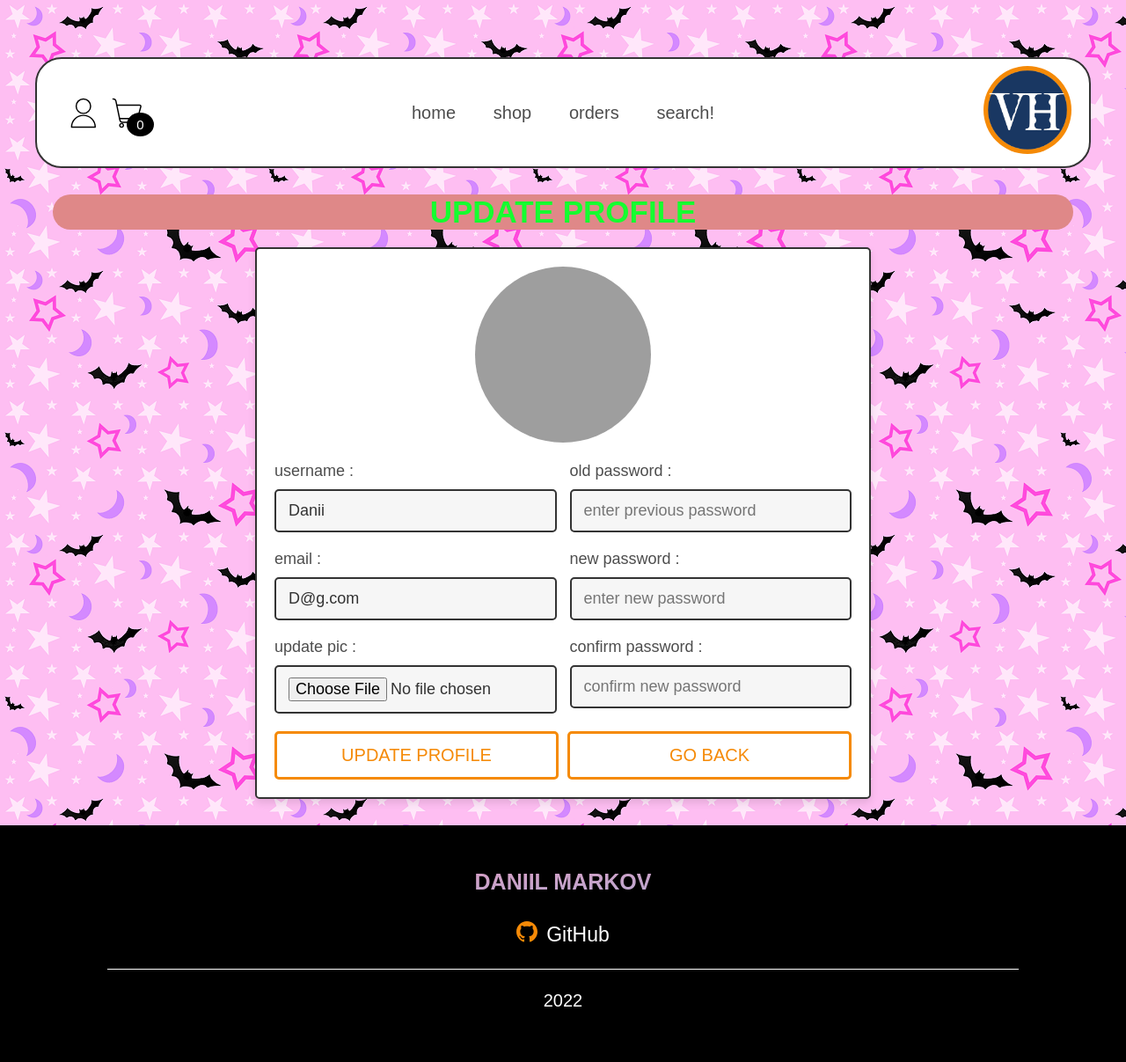
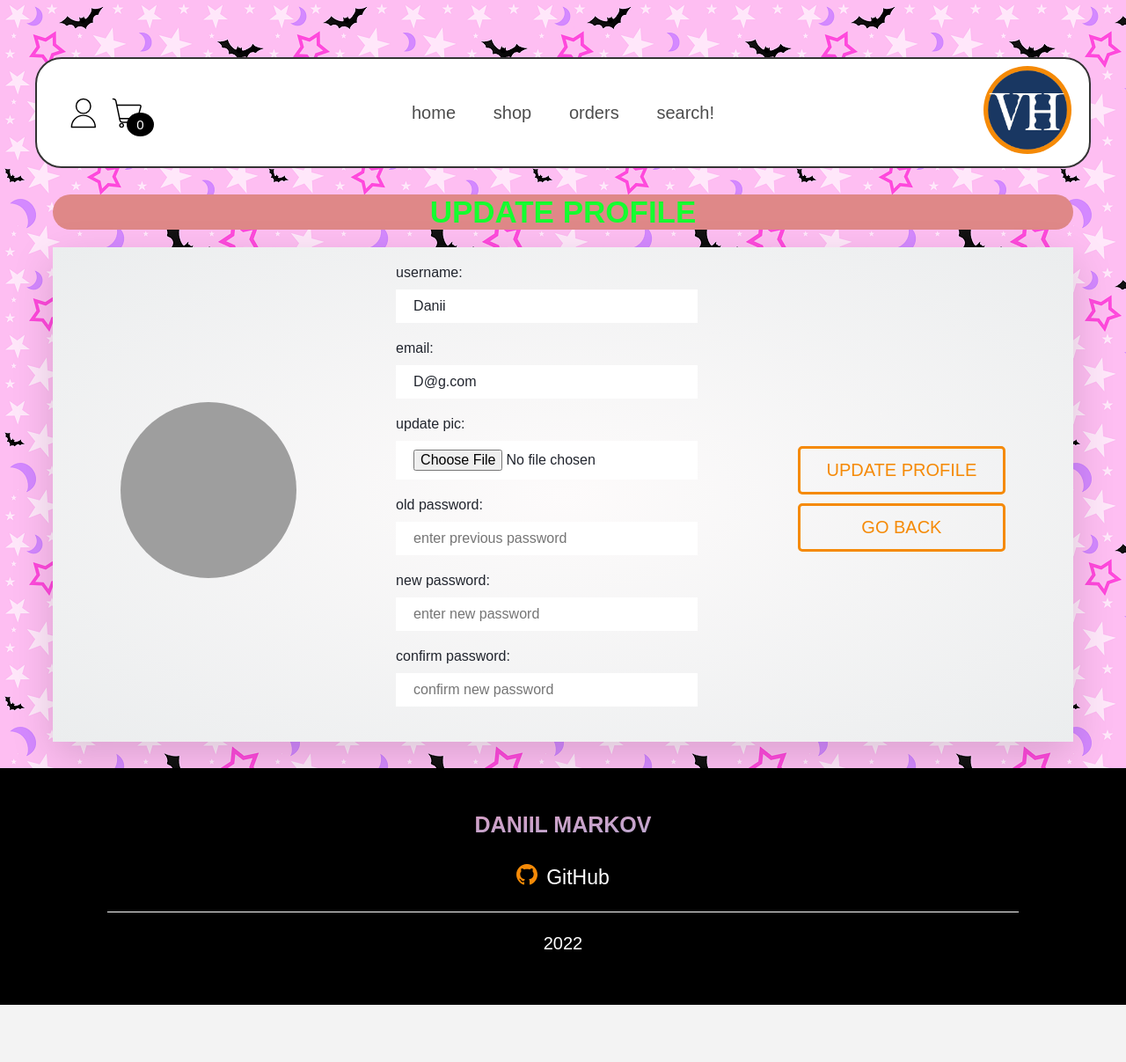
Before and after one commit to DanMarkov/VezGuevi, a PHP site: page /public/user_profile_update.php in a window 1280 px wide. Shown: the whole page at 88% size. After the commit the page ends 1142 px from the top, so only its background shows below. Run offline with PHP 8.4, Linux system fonts and the light colour scheme; a user stored in the database is signed in; data comes from the database, SQL or seed files in the repository; data that the repository does not hold is empty; some libraries are stand-ins or nearby versions; some web fonts are replaced; grey boxes are pictures that could not be loaded.

Commit message:
Updated UI

```diff
--- a/css/components.css
+++ b/css/components.css
@@ -255,12 +255,6 @@ li {
   transform: scaleX(1);
 }
 
-.flex-btn {
-  display: flex;
-  flex-wrap: wrap;
-  gap: 1rem;
-}
-
 .flex-btn > * {
   flex: 1;
 }
@@ -294,14 +288,8 @@ li {
   color: var(--black);
 }
 
-.message i {
-  font-size: 2.5rem;
-  cursor: pointer;
-  color: var(--red);
-}
-
-.message i:hover {
-  color: var(--black);
+.message .theme-icon {
+  width: 3.25rem;
 }
 
 .empty {
@@ -531,20 +519,14 @@ hr {
 }
 
 .update-profile form {
-  max-width: 70rem;
-  margin: 0 auto;
-  background-color: var(--white);
-  box-shadow: var(--box-shadow);
-  border: var(--border);
-  border-radius: 0.5rem;
+  display: flex;
+  justify-content: space-around;
+  align-items: center;
+  width: 100%;
+  background: radial-gradient(#fdfbfb, #ebedee);
+  box-shadow: 0 1.5rem 4.5rem rgba(0, 0, 0, 0.15);
   padding: 2rem;
   text-align: center;
-}
-
-.update-profile form .flex {
-  display: flex;
-  gap: 1.5rem;
-  justify-content: space-between;
 }
 
 .update-profile form img {
@@ -555,27 +537,36 @@ hr {
   object-fit: cover;
 }
 
+.update-profile form .flex {
+  display: flex;
+  justify-content: space-between;
+  align-items: center;
+  flex-direction: column;
+  position: relative;
+}
+
 .update-profile form .inputBox {
   text-align: left;
-  width: 49%;
+  width: 100%;
 }
 
 .update-profile form .inputBox span {
   display: block;
-  padding-top: 1rem;
-  font-size: 1.8rem;
-  color: var(--light-color);
+  font-size: 1.6em;
+  font-weight: 500;
+  color: var(--light-black);
+  margin-bottom: 1rem;
 }
 
 .update-profile form .inputBox .box {
   width: 100%;
-  padding: 1.2rem 1.4rem;
-  font-size: 1.8rem;
-  color: var(--black);
-  border: var(--border);
-  border-radius: 0.5rem;
-  margin: 1rem 0;
-  background-color: var(--light-bg);
+  padding: 1rem 2rem;
+  font-size: 1.6rem;
+  font-weight: 500;
+  color: var(--light-black);
+  border: none;
+  background: var(--white);
+  margin-bottom: 2rem;
 }
 
 .footer {
@@ -643,6 +634,9 @@ hr {
   .year {
     padding: 2rem 32vh;
   }
+  .header .flex .icons a span {
+    width: 28.7px;
+  }
 }
 @media (max-width: 806px) {
   #menu-btn {
@@ -686,6 +680,12 @@ hr {
   .year {
     padding: 2rem 18vh;
   }
+  .update-profile form {
+    flex-flow: column;
+  }
+  .header .flex .icons a span {
+    width: 26.7px;
+  }
 }
 @media (max-width: 450px) {
   html {
--- a/css/style.css
+++ b/css/style.css
@@ -920,13 +920,13 @@
 }
 
 .placed-orders .box-container .box {
-  padding: 1rem 2rem;
-  flex: 1 1 40rem;
-  border: var(--border);
-  background-color: var(--white);
+  max-width: 50rem;
+  margin: 0 auto;
+  margin-top: 2rem;
+  padding: 2rem;
+  background: radial-gradient(#fdfbfb, #ebedee);
   box-shadow: var(--box-shadow);
   border-radius: 0.5rem;
-  transition: box-shadow 0.2s;
 }
 
 .placed-orders .box-container .box:hover {
--- a/private/header.php
+++ b/private/header.php
@@ -6,11 +6,15 @@ if(isset($message)){
       echo '
       <div class="message">
          <span>'.$message.'</span>
-         <i class="fas fa-times" onclick="this.parentElement.remove();"></i>
+         <svg class="theme-icon" onclick="this.parentElement.remove();" viewBox="0 0 48 48" fill="none" xmlns="http://www.w3.org/2000/svg">
+            <path d="M46 2L2 46" stroke="black" stroke-width="2" stroke-linecap="round" stroke-linejoin="round"></path>
+            <path d="M46 46L2 2" stroke="black" stroke-width="2" stroke-linecap="round" stroke-linejoin="round"></path>
+         </svg>
       </div>
       ';
    }
 }
+
 
 ?>
 
--- a/public/user_profile_update.php
+++ b/public/user_profile_update.php
@@ -81,6 +81,34 @@ require_once "$path/private/head.php";
       <img src="uploaded_img/<?= $fetch_profile['image']; ?>" alt="">
       <div class="flex">
          <div class="inputBox">
+            <span>username:</span>
+            <input type="text" name="name" value="<?= $fetch_profile['name']; ?>" placeholder="update username" required class="box">
+            <span>email:</span>
+            <input type="email" name="email" value="<?= $fetch_profile['email']; ?>" placeholder="update email" required class="box">
+            <span>update pic:</span>
+            <input type="file" name="image" accept="image/jpg, image/jpeg, image/png, image/gif" class="box">
+            <input type="hidden" name="old_image" value="<?= $fetch_profile['image']; ?>">
+         </div>
+         <div class="inputBox">
+            <input type="hidden" name="old_pass" value="<?= $fetch_profile['password']; ?>">
+            <span>old password:</span>
+            <input type="password" name="update_pass" placeholder="enter previous password" class="box">
+            <span>new password:</span>
+            <input type="password" name="new_pass" placeholder="enter new password" class="box">
+            <span>confirm password:</span>
+            <input type="password" name="confirm_pass" placeholder="confirm new password" class="box">
+         </div>
+      </div>
+      <div class="flex-btn">
+         <span class="btn"><input type="submit" class="submit" value="update profile" name="update_profile"></span>
+         <a href="home" class="option-btn">go back</a>
+      </div>
+   </form>
+
+   <!-- <form action="" method="POST" enctype="multipart/form-data">
+      <img src="uploaded_img/<?= $fetch_profile['image']; ?>" alt="">
+      <div class="flex">
+         <div class="inputBox">
             <span>username :</span>
             <input type="text" name="name" value="<?= $fetch_profile['name']; ?>" placeholder="update username" required class="box">
             <span>email :</span>
@@ -103,7 +131,7 @@ require_once "$path/private/head.php";
          <span class="btn"><input type="submit" class="submit" value="update profile" name="update_profile"></span>
          <a href="home.php" class="option-btn">go back</a>
       </div>
-   </form>
+   </form> -->
 
 </section>
 
--- a/scss/components.scss
+++ b/scss/components.scss
@@ -274,9 +274,9 @@ li {
 }
 
 .flex-btn {
-  display: flex;
-  flex-wrap: wrap;
-  gap: 1rem;
+  // display: flex;
+  // flex-wrap: wrap;
+  // gap: 1rem;
 }
 
 .flex-btn > * {
@@ -319,15 +319,19 @@ li {
   color: var(--black);
 }
 
-.message i {
-  font-size: 2.5rem;
-  cursor: pointer;
-  color: var(--red);
+.message .theme-icon {
+  width: 3.25rem;
 }
 
-.message i:hover {
-  color: var(--black);
-}
+// .message i {
+//   font-size: 2.5rem;
+//   cursor: pointer;
+//   color: var(--red);
+// }
+
+// .message i:hover {
+//   color: var(--black);
+// }
 
 .empty {
   // padding: 1.5rem;
@@ -594,21 +598,35 @@ hr {
 }
 
 .update-profile form {
-  max-width: 70rem;
-  margin: 0 auto;
-  background-color: var(--white);
-  box-shadow: var(--box-shadow);
-  border: var(--border);
-  border-radius: 0.5rem;
+  display: flex;
+  justify-content: space-around;
+  align-items: center;
+  // max-width: 70rem;
+  width: 100%;
+  // height: 42rem;
+  // margin: 0 auto;
+  background: radial-gradient(#fdfbfb, #ebedee);
+  // background-color: var(--white);
+  box-shadow: 0 1.5rem 4.5rem rgba(0,0,0,.15);
+  // box-shadow: var(--box-shadow);
+  // border: var(--border);
+  // border-radius: 0.5rem;
   padding: 2rem;
   text-align: center;
 }
 
-.update-profile form .flex {
-  display: flex;
-  gap: 1.5rem;
-  justify-content: space-between;
-}
+
+// .update-profile form {
+//   max-width: 70rem;
+//   margin: 0 auto;
+//   background-color: var(--white);
+//   box-shadow: var(--box-shadow);
+//   border: var(--border);
+//   border-radius: 0.5rem;
+//   padding: 2rem;
+//   text-align: center;
+// }
+
 
 .update-profile form img {
   height: 20rem;
@@ -618,28 +636,75 @@ hr {
   object-fit: cover;
 }
 
+.update-profile form .flex {
+  display: flex;
+  // gap: 1.5rem;
+  // justify-content: center;
+  justify-content: space-between;
+  align-items: center;
+  flex-direction: column;
+  position: relative;
+  // width: 50%;
+  // height: 100%;
+}
+
+// .update-profile form .flex {
+//   display: flex;
+//   gap: 1.5rem;
+//   justify-content: space-between;
+// }
+
 .update-profile form .inputBox {
   text-align: left;
-  width: 49%;
+  width: 100%;
 }
 
 .update-profile form .inputBox span {
   display: block;
-  padding-top: 1rem;
-  font-size: 1.8rem;
-  color: var(--light-color);
+  // padding-top: 1rem;
+  font-size: 1.6em;
+  // font-size: 1.8rem;
+  font-weight: 500;
+  color: var(--light-black);
+  // color: var(--light-color);
+  margin-bottom: 1rem;
 }
+
+// .update-profile form .inputBox span {
+//   display: block;
+//   padding-top: 1rem;
+//   font-size: 1.8rem;
+//   color: var(--light-color);
+// }
 
 .update-profile form .inputBox .box {
   width: 100%;
-  padding: 1.2rem 1.4rem;
-  font-size: 1.8rem;
-  color: var(--black);
-  border: var(--border);
-  border-radius: 0.5rem;
-  margin: 1rem 0;
-  background-color: var(--light-bg);
+  padding: 1rem 2rem;
+  // padding: 1.2rem 1.4rem;
+  font-size: 1.6rem;
+  // font-size: 1.8rem;
+  font-weight: 500;
+  color: var(--light-black);
+  // color: var(--black);
+  border: none;
+  // border: var(--border);
+  // border-radius: 0.5rem;
+  // margin: 1rem 0;
+  background: var(--white);
+  // background-color: var(--light-bg);
+  margin-bottom: 2rem;
 }
+
+// .update-profile form .inputBox .box {
+//   width: 100%;
+//   padding: 1.2rem 1.4rem;
+//   font-size: 1.8rem;
+//   color: var(--black);
+//   border: var(--border);
+//   border-radius: 0.5rem;
+//   margin: 1rem 0;
+//   background-color: var(--light-bg);
+// }
 
 .footer {
   background-color: black;
@@ -737,6 +802,10 @@ hr {
   .year {
     padding: 2rem 32vh;
   }
+
+  .header .flex .icons a span {
+    width: 28.7px;
+  }
 }
 @media (max-width: 806px) {
   #menu-btn {
@@ -782,6 +851,14 @@ hr {
     padding: 2rem 18vh;
   }
 
+  .update-profile form {
+    flex-flow: column;
+  }
+
+  .header .flex .icons a span {
+    width: 26.7px;
+  }
+
 }
 @media (max-width: 450px) {
   html {
--- a/scss/style.scss
+++ b/scss/style.scss
@@ -1202,14 +1202,28 @@
 }
 
 .placed-orders .box-container .box{
-   padding:1rem 2rem;
-   flex:1 1 40rem;
-   border:var(--border);
-   background-color: var(--white);
+   max-width: 50rem;
+   margin: 0 auto;
+   margin-top: 2rem;
+   padding: 2rem;
+   // text-align: center;
+   // border:var(--border);
+   background: radial-gradient(#fdfbfb, #ebedee);
+   // background-color: var(--white);
    box-shadow: var(--box-shadow);
    border-radius: .5rem;
-   transition: box-shadow .2s;
 }
+
+// .placed-orders .box-container .box{
+//    padding:1rem 2rem;
+//    flex:1 1 40rem;
+//    border:var(--border);
+//    background-color: var(--white);
+//    box-shadow: var(--box-shadow);
+//    border-radius: .5rem;
+//    transition: box-shadow .2s;
+// }
+
 
 .placed-orders .box-container .box:hover{
    @include hover-shadow;
```
Also changed, not shown: css/admin_style.css (+22 -18 lines), private/admin_header.php (+16 -1 lines), public/orders.php (+9 -9 lines), publicAdmin/admin_page.php (+6 -6 lines), publicAdmin/admin_users.php (+4 -4 lines), scss/admin_style.scss (+72 -19 lines).
